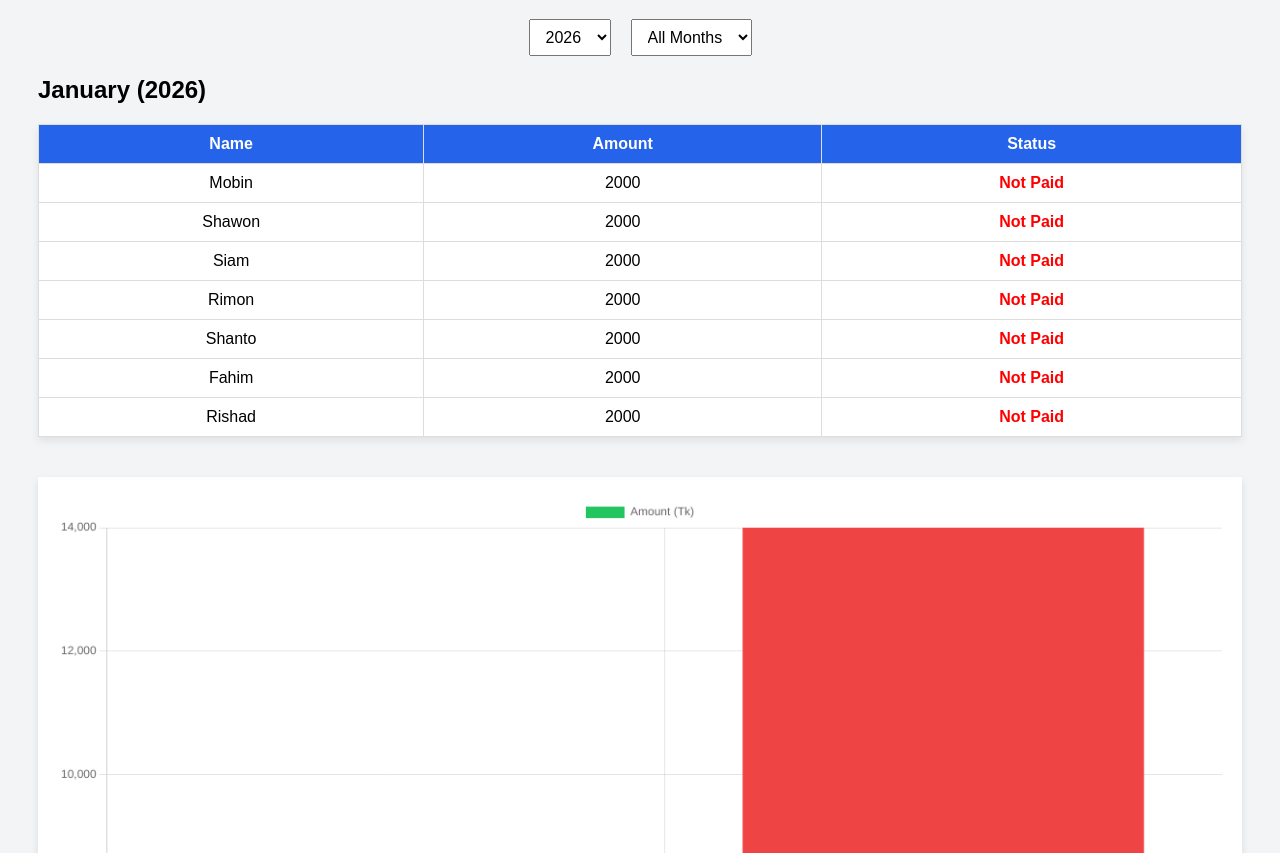
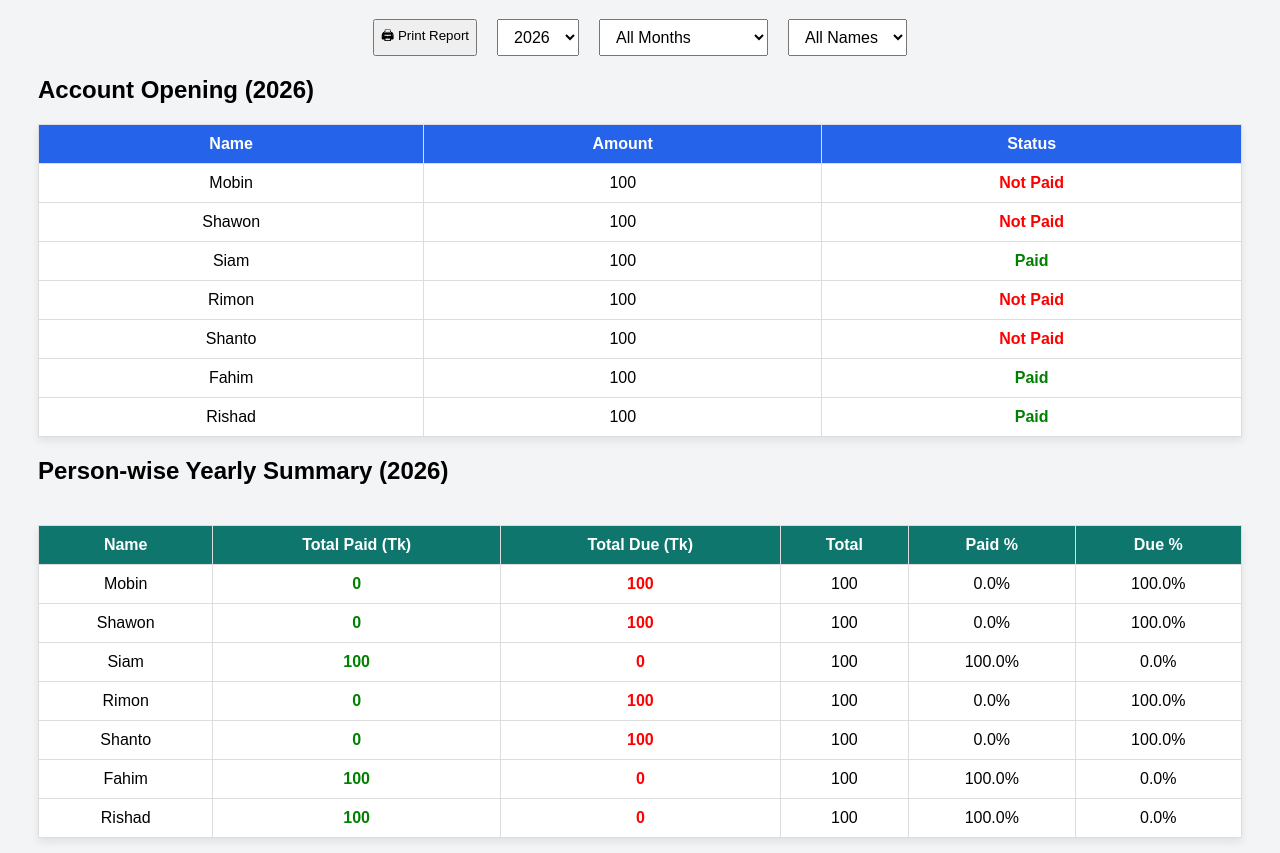
Before and after one commit to AlamRishad/KC_Kisti_Payment_Tracker, a plain HTML site: page index.html in a window 1280 px wide. Shown: the part 99-952 px from the top of the page. Drawn offline with nearby package versions, Linux system fonts and the light colour scheme.

Commit message:
json + feature  updated

```diff
--- a/index.html
+++ b/index.html
@@ -72,23 +72,55 @@
         padding: 20px;
         box-shadow: 0 4px 8px rgba(0, 0, 0, 0.1);
       }
+      .summary-table {
+        margin-top: 40px;
+      }
+
+      .summary-table th {
+        background: #0f766e;
+      }
+
+      .summary-paid {
+        color: green;
+        font-weight: bold;
+      }
+
+      .summary-due {
+        color: red;
+        font-weight: bold;
+      }
 
       @media print {
         .filters {
           display: none;
         }
       }
+      /* 🖨 Print-friendly */
+      @media print {
+        button {
+          display: none;
+        }
+        body {
+          background: white;
+        }
+        table {
+          box-shadow: none;
+        }
+      }
     </style>
   </head>
   <body>
     <h1>Kisti Payment Dashboard</h1>
+    <div class="filters">
+      <button onclick="window.print()">🖨 Print Report</button>
 
-    <div class="filters">
       <select id="yearFilter"></select>
       <select id="monthFilter"></select>
+      <select id="nameFilter"></select>
     </div>
 
     <div id="tableContainer"></div>
+    <div id="personSummary"></div>
 
     <div class="charts">
       <canvas id="barChart" width="350" height="280"></canvas>
@@ -102,22 +134,27 @@
           year: 2026,
           months: [
             {
-              month: "January",
+              month: "Account Opening",
               payments: [
-                { name: "Mobin", amount: 2000, paid: false },
-                { name: "Shawon", amount: 2000, paid: false },
-                { name: "Siam", amount: 2000, paid: false },
-                { name: "Rimon", amount: 2000, paid: false },
-                { name: "Shanto", amount: 2000, paid: false },
-                { name: "Fahim", amount: 2000, paid: false },
-                { name: "Rishad", amount: 2000, paid: false },
+                { name: "Mobin", amount: 100, paid: false },
+                { name: "Shawon", amount: 100, paid: false },
+                { name: "Siam", amount: 100, paid: true },
+                { name: "Rimon", amount: 100, paid: false },
+                { name: "Shanto", amount: 100, paid: false },
+                { name: "Fahim", amount: 100, paid: true },
+                { name: "Rishad", amount: 100, paid: true },
               ],
             },
             // {
             //   month: "February",
             //   payments: [
-            //     { name: "Rahim", amount: 2000, paid: true },
-            //     { name: "Karim", amount: 2000, paid: true },
+            //     { name: "Mobin", amount: 1000, paid: false },
+            //     { name: "Shawon", amount: 1000, paid: false },
+            //     { name: "Siam", amount: 1000, paid: false },
+            //     { name: "Rimon", amount: 1000, paid: false },
+            //     { name: "Shanto", amount: 1000, paid: false },
+            //     { name: "Fahim", amount: 1000, paid: false },
+            //     { name: "Rishad", amount: 1000, paid: false },
             //   ],
             // },
           ],
@@ -139,6 +176,7 @@
       const yearFilter = document.getElementById("yearFilter");
       const monthFilter = document.getElementById("monthFilter");
       const tableContainer = document.getElementById("tableContainer");
+      const nameFilter = document.getElementById("nameFilter");
 
       let barChart, pieChart;
 
@@ -146,6 +184,59 @@
       paymentData.forEach((y) => {
         yearFilter.innerHTML += `<option value="${y.year}">${y.year}</option>`;
       });
+      function renderPersonYearlySummary(year) {
+        const yearData = paymentData.find((y) => y.year == year);
+        const personMap = {};
+
+        yearData.months.forEach((month) => {
+          month.payments.forEach((p) => {
+            if (!personMap[p.name]) {
+              personMap[p.name] = {
+                paid: 0,
+                due: 0,
+              };
+            }
+
+            if (p.paid) personMap[p.name].paid += p.amount;
+            else personMap[p.name].due += p.amount;
+          });
+        });
+
+        let html = `
+    <h2>Person-wise Yearly Summary (${year})</h2>
+    <table class="summary-table">
+      <tr>
+        <th>Name</th>
+        <th>Total Paid (Tk)</th>
+        <th>Total Due (Tk)</th>
+        <th>Total</th>
+        <th>Paid %</th>
+        <th>Due %</th>
+      </tr>
+  `;
+
+        Object.keys(personMap).forEach((name) => {
+          const paid = personMap[name].paid;
+          const due = personMap[name].due;
+          const total = paid + due;
+          const paidPct = total ? ((paid / total) * 100).toFixed(1) : 0;
+          const duePct = total ? ((due / total) * 100).toFixed(1) : 0;
+
+          html += `
+      <tr>
+        <td>${name}</td>
+        <td class="summary-paid">${paid}</td>
+        <td class="summary-due">${due}</td>
+        <td>${total}</td>
+        <td>${paidPct}%</td>
+        <td>${duePct}%</td>
+      </tr>
+    `;
+        });
+
+        html += `</table>`;
+        document.getElementById("personSummary").innerHTML = html;
+      }
 
       function populateMonths(year) {
         monthFilter.innerHTML = `<option value="all">All Months</option>`;
@@ -154,8 +245,27 @@
           monthFilter.innerHTML += `<option value="${m.month}">${m.month}</option>`;
         });
       }
+      function populateNames(year, month) {
+        nameFilter.innerHTML = `<option value="all">All Names</option>`;
 
-      function render(year, month) {
+        const yearData = paymentData.find((y) => y.year == year);
+
+        const months = yearData.months.filter(
+          (m) => month === "all" || m.month === month,
+        );
+
+        const namesSet = new Set();
+
+        months.forEach((m) => {
+          m.payments.forEach((p) => namesSet.add(p.name));
+        });
+
+        namesSet.forEach((name) => {
+          nameFilter.innerHTML += `<option value="${name}">${name}</option>`;
+        });
+      }
+
+      function render(year, month, name) {
         tableContainer.innerHTML = "";
         let totalPaid = 0;
         let totalDue = 0;
@@ -175,7 +285,9 @@
           </tr>
       `;
 
-            m.payments.forEach((p) => {
+            m.payments
+              .filter((p) => name === "all" || p.name === name)
+              .forEach((p) => {
                 if (p.paid) totalPaid += p.amount;
                 else totalDue += p.amount;
 
@@ -233,18 +345,29 @@
       const pieChartEl = document.getElementById("pieChart");
 
       yearFilter.addEventListener("change", (e) => {
-        populateMonths(e.target.value);
-        render(e.target.value, "all");
+        const year = e.target.value;
+        populateMonths(year);
+        populateNames(year, "all");
+        render(year, "all", "all");
+        renderPersonYearlySummary(year);
       });
 
       monthFilter.addEventListener("change", (e) => {
-        render(yearFilter.value, e.target.value);
+        populateNames(yearFilter.value, e.target.value);
+        render(yearFilter.value, e.target.value, "all");
+      });
+
+      nameFilter.addEventListener("change", (e) => {
+        render(yearFilter.value, monthFilter.value, e.target.value);
       });
 
       // Initial load
       yearFilter.value = paymentData[0].year;
       populateMonths(paymentData[0].year);
-      render(paymentData[0].year, "all");
+      populateNames(paymentData[0].year, "all");
+      renderPersonYearlySummary(paymentData[0].year);
+
+      render(paymentData[0].year, "all", "all");
     </script>
   </body>
 </html>
```
Lines whose indentation alone changed are shown as unchanged.
